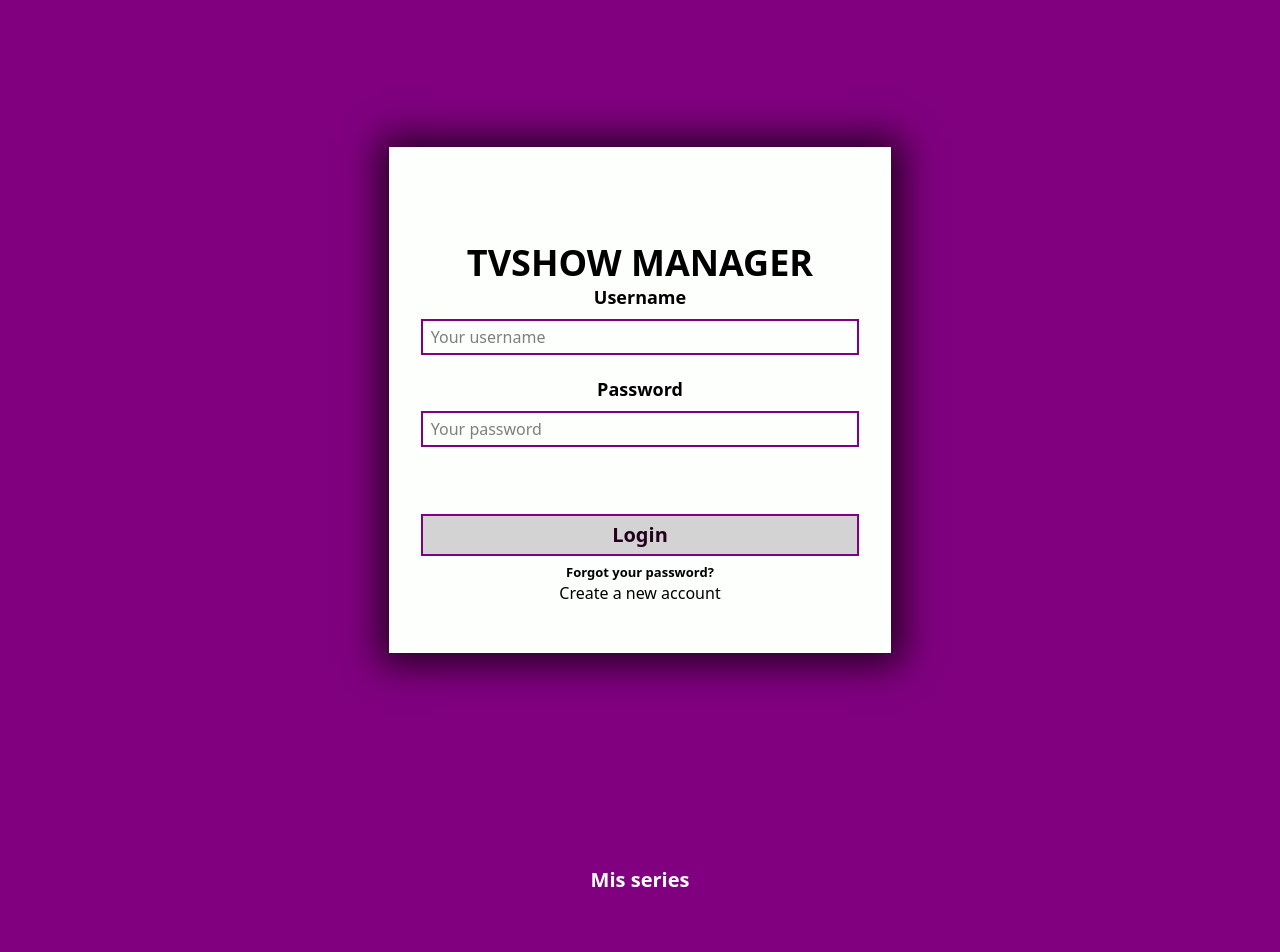
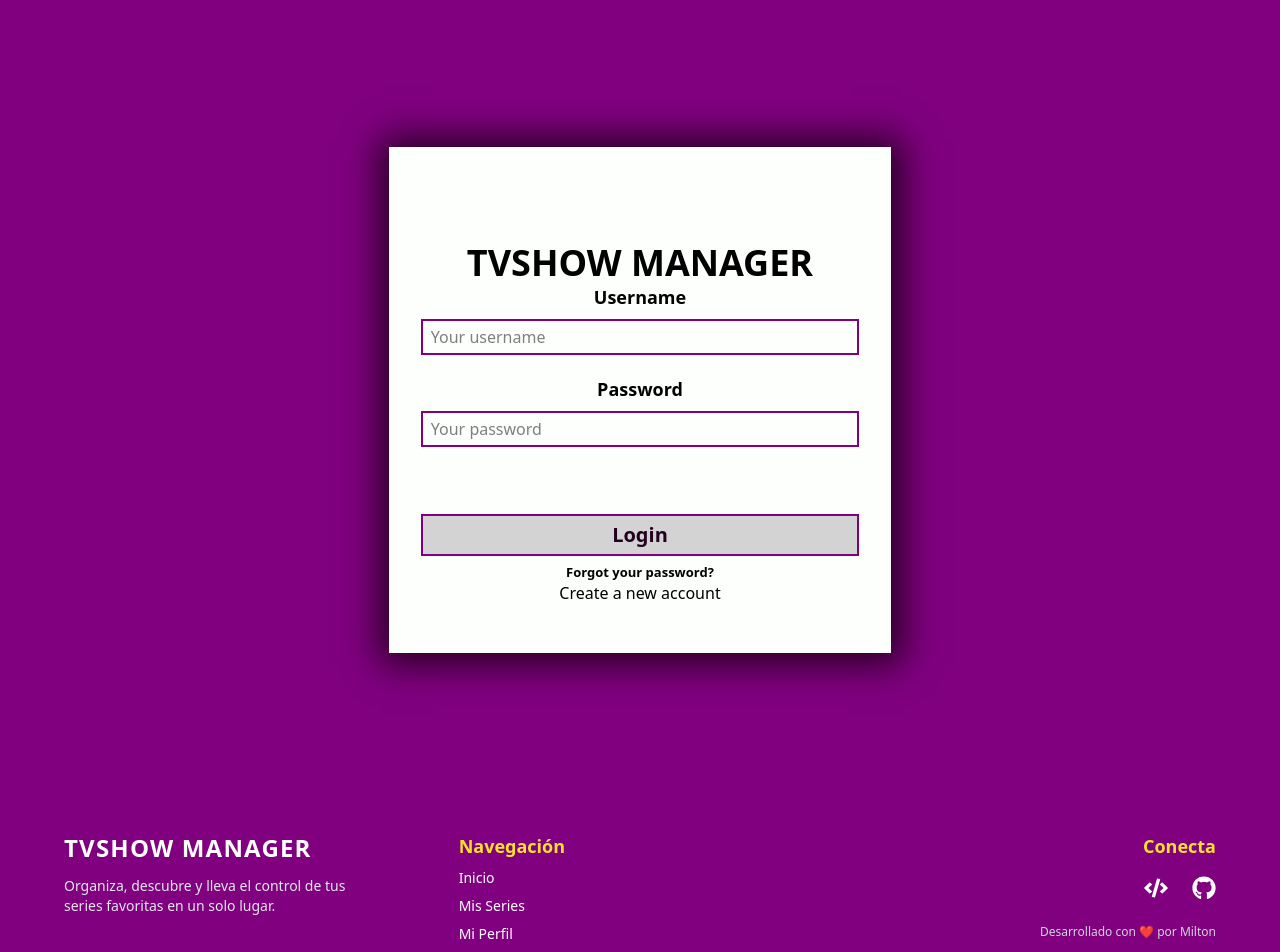
Before and after one commit to elmiltonpa/TVSHOW-MANAGER-V-1.0, a React (Vite) app in the folder FRONTEND/: page /login in a window 1280 px wide. Shown: the top 952 px of the page. Built offline with nearby package versions, Linux system fonts and the light colour scheme; no server answers.

Commit message:
Update footer and resolved connection timeouts and rate limit proxy issues

```diff
--- a/FRONTEND/src/App.tsx
+++ b/FRONTEND/src/App.tsx
@@ -4,14 +4,13 @@ import SerieDetail from "./pages/SerieDetail";
 import Register from "./pages/Register";
 import Home from "./pages/Home";
 import Profile from "./pages/Profile";
-import Header from "./components/common/Header";
-import Footer from "./components/common/Footer";
 import MySeries from "./pages/MySeries";
 import ProtectedRoute from "./components/common/ProtectedRoute";
 import PublicRoute from "./components/common/PublicRoute";
 import NotFound from "./pages/NotFound";
 import { Toaster } from "react-hot-toast";
 import { SeriesProvider } from "./utils/useSeries";
+import Layout from "./components/common/Layout";
 
 const App = () => {
   return (
@@ -27,11 +26,7 @@ const App = () => {
       />
       <BrowserRouter>
         <SeriesProvider>
-          <div className="">
-            <header className="w-full">
-              <Header />
-            </header>
-            <div className="">
+          <Layout>
             <Routes>
               <Route path="/" element={<Navigate to="/home"></Navigate>} />
               <Route path="/home" element={<Home />} />
@@ -47,11 +42,7 @@ const App = () => {
               </Route>
               <Route path="*" element={<NotFound />} />
             </Routes>
-            </div>
-            <footer>
-              <Footer />
-            </footer>
-          </div>
+          </Layout>
         </SeriesProvider>
       </BrowserRouter>
     </>
--- a/FRONTEND/src/components/common/Footer.tsx
+++ b/FRONTEND/src/components/common/Footer.tsx
@@ -1,15 +1,73 @@
 import { Link } from "react-router-dom";
+import { FaGithub, FaCode, FaLinkedin } from "react-icons/fa";
 
 const Footer = () => {
+  const currentYear = new Date().getFullYear();
+
   return (
-    <div className="min-h-[15vh] sm:h-[20vh] dark:bg-foreground bg-primary flex justify-center items-center px-4">
-      <Link
-        to="/myseries"
-        className="text-background text-base sm:text-lg md:text-xl font-semibold hover:text-warning transition-colors"
-      >
-        Mis series
-      </Link>
-    </div>
+    <footer className="bg-primary dark:bg-black text-white py-8 px-4 sm:px-8 mt-auto">
+      <div className="max-w-6xl mx-auto grid grid-cols-1 md:grid-cols-3 gap-8 text-center md:text-left">
+
+        {/* Sección 1: Brand & Descripción */}
+        <div className="flex flex-col items-center md:items-start space-y-3">
+          <h2 className="text-2xl font-bold tracking-wider">TVSHOW MANAGER</h2>
+          <p className="text-sm text-gray-200 dark:text-gray-400 max-w-xs">
+            Organiza, descubre y lleva el control de tus series favoritas en un solo lugar.
+          </p>
+        </div>
+
+        {/* Sección 2: Enlaces Rápidos */}
+        <div className="flex flex-col space-y-2">
+          <h3 className="text-lg font-semibold mb-2 text-warning">Navegación</h3>
+          <Link to="/" className="hover:text-warning transition-colors text-sm">Inicio</Link>
+          <Link to="/myseries" className="hover:text-warning transition-colors text-sm">Mis Series</Link>
+          <Link to="/profile" className="hover:text-warning transition-colors text-sm">Mi Perfil</Link>
+        </div>
+
+        {/* Sección 3: Social & Repo */}
+        <div className="flex flex-col items-center md:items-end space-y-4">
+          <h3 className="text-lg font-semibold text-warning">Conecta</h3>
+          <div className="flex space-x-6">
+            <a
+              href="https://github.com/miltondw/tvshow-manager"
+              target="_blank"
+              rel="noopener noreferrer"
+              className="text-2xl hover:text-warning transition-transform hover:scale-110"
+              aria-label="GitHub Repository"
+            >
+              <FaCode />
+            </a>
+            <a
+              href="https://github.com/miltondw"
+              target="_blank"
+              rel="noopener noreferrer"
+              className="text-2xl hover:text-warning transition-transform hover:scale-110"
+              aria-label="My GitHub Profile"
+            >
+              <FaGithub />
+            </a>
+             {/* Puedes descomentar esto si quieres agregar LinkedIn
+            <a
+              href="https://linkedin.com/in/tu-usuario"
+              target="_blank"
+              rel="noopener noreferrer"
+              className="text-2xl hover:text-warning transition-transform hover:scale-110"
+              aria-label="LinkedIn Profile"
+            >
+              <FaLinkedin />
+            </a>
+            */}
+          </div>
+          <div className="text-xs text-gray-300 dark:text-gray-500 mt-2">
+             Desarrollado con ❤️ por Milton
+          </div>
+        </div>
+      </div>
+
+      <div className="border-t border-white/20 mt-8 pt-4 text-center text-xs text-gray-300 dark:text-gray-500">
+        &copy; {currentYear} TvShowManager. Todos los derechos reservados.
+      </div>
+    </footer>
   );
 };
 
--- a/FRONTEND/src/components/common/Header.tsx
+++ b/FRONTEND/src/components/common/Header.tsx
@@ -1,6 +1,7 @@
 import { Link, useLocation } from "react-router-dom";
 import { useEffect, useState } from "react";
 import { MdOutlineLightMode, MdDarkMode } from "react-icons/md";
+import { FaGithub, FaCode } from "react-icons/fa";
 import { useAuth } from "../../context/AuthContext";
 
 const Header = () => {
@@ -43,7 +44,7 @@ const Header = () => {
       }  h-14 sm:h-16 w-full drop-shadow-lg`}
     >
       <div className="w-full px-3 sm:px-6 lg:px-36 bg-primary h-full flex justify-between items-center">
-        <ul className="flex gap-2 sm:gap-5">
+        <ul className="flex gap-2 sm:gap-5 items-center">
           <li className="">
             <Link
               className="text-background font-bold text-sm sm:text-base md:text-lg"
@@ -52,10 +53,36 @@ const Header = () => {
               TVSHOW MANAGER
             </Link>
           </li>
+          {/* GitHub Links visible on larger screens or always if preferred.
+              Let's keep them visible but subtle. */}
+          <li className="hidden sm:block ml-4">
+             <a
+              href="https://github.com/miltondw/tvshow-manager"
+              target="_blank"
+              rel="noopener noreferrer"
+              className="text-background hover:text-warning transition-colors"
+              title="Repository"
+            >
+              <FaCode size={20} />
+            </a>
+          </li>
+          <li className="hidden sm:block">
+             <a
+              href="https://github.com/miltondw"
+              target="_blank"
+              rel="noopener noreferrer"
+              className="text-background hover:text-warning transition-colors"
+              title="My Profile"
+            >
+              <FaGithub size={20} />
+            </a>
+          </li>
         </ul>
 
         <ul className="flex justify-between items-center">
-          <div className="flex mr-2 sm:mr-4 md:mr-10 gap-2 sm:gap-3 md:gap-5">
+          <div className="flex mr-2 sm:mr-4 md:mr-10 gap-2 sm:gap-3 md:gap-5 items-center">
+            {/* Mobile-only repo links could go here if needed, but keeping it simple for now */}
+
             {user ? (
               <li>
                 <Link
--- /dev/null
+++ b/FRONTEND/src/components/common/Layout.tsx
@@ -0,0 +1,31 @@
+import { useLocation } from "react-router-dom";
+import Header from "./Header";
+import Footer from "./Footer";
+import { ReactNode } from "react";
+
+interface LayoutProps {
+  children: ReactNode;
+}
+
+const Layout = ({ children }: LayoutProps) => {
+  const location = useLocation();
+  const isHome = location.pathname === "/home" || location.pathname === "/";
+
+  return (
+    <div className="flex flex-col min-h-screen">
+      <header className="w-full">
+        <Header />
+      </header>
+      <main className="flex-grow">
+        {children}
+      </main>
+      {!isHome && (
+        <footer>
+          <Footer />
+        </footer>
+      )}
+    </div>
+  );
+};
+
+export default Layout;
```
Also changed, not shown: 1 other file (tests, documents, lock files or other folders). Lines whose indentation alone changed are shown as unchanged.
